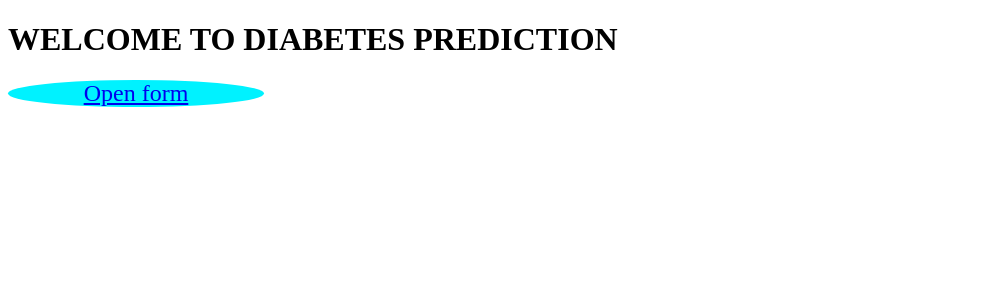
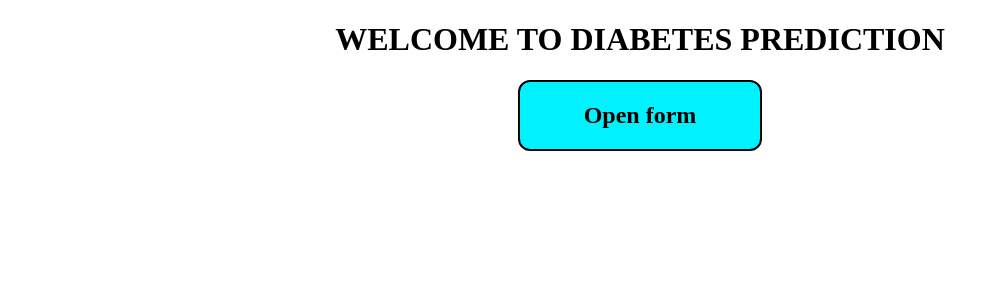
Before and after one commit to GauranshChauhan123/Diabetes_prediction, a Flask app: page / in a window 1280 px wide. Shown: the top 300 px of the page, without its empty margins (0-1001 px from the left). Run offline with Flask 3, Linux system fonts and the light colour scheme.

Commit message:
update iindex.html

```diff
--- a/templates/index.html
+++ b/templates/index.html
@@ -3,25 +3,30 @@
 <head>
     <meta charset="UTF-8">
     <meta name="viewport" content="width=device-width, initial-scale=1.0">
-    <title>Document</title>
+    <title>Diabetes Prediction</title>
     <style>
-        div{
+        div {
             background: rgb(0, 242, 255);
-            width: 20vw;
+            width: 200px;
             text-align: center;
-            display:block;
-            border: 2px;
-            border-radius:50%;
-            background-origin: padding-box;
+            display: block;
+            border: 2px solid black;
+            border-radius: 12px;
+            padding: 20px;
             font-size: x-large;
+            margin: 20px auto;
+        }
+        a {
+            text-decoration: none;
+            color: black;
+            font-weight: bold;
         }
     </style>
 </head>
 <body>
-    <h1> WELCOME TO DIABETES PREDICTION </h1>
+    <h1 style="text-align:center;">WELCOME TO DIABETES PREDICTION</h1>
     <div>
-       <a href="http://127.0.0.1:5000/predict" target="_blank"> Open form</a>
+       <a href="/predict">Open form</a>
     </div>
-
 </body>
 </html>
```
